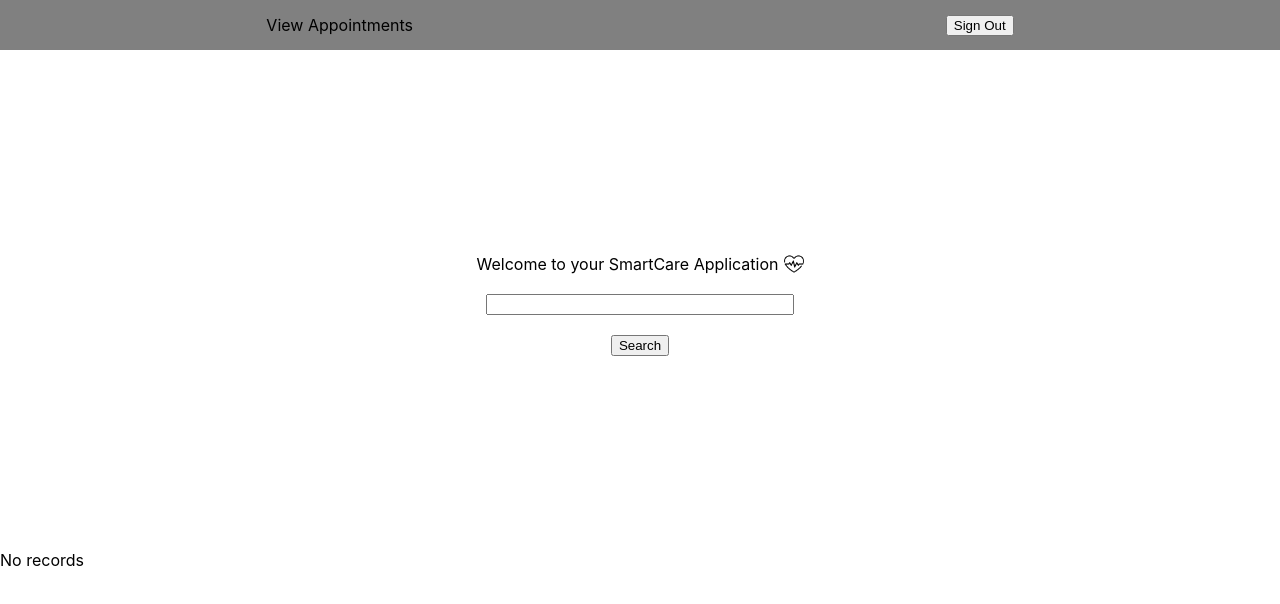
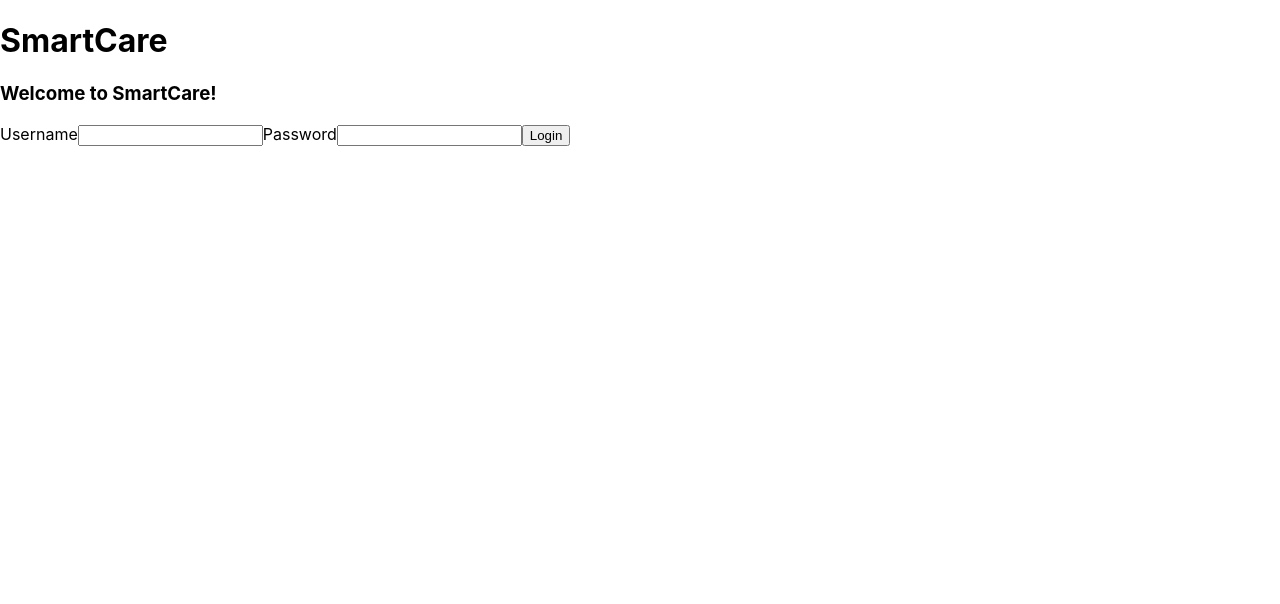
Before and after one commit to pavan0810/SmartCare, a React (Create React App) app in the folder client/: page /#/ in a window 1280 px wide. Shown: the top 604 px of the page. Built offline with nearby package versions, Linux system fonts and the light colour scheme.

Commit message:
login functionality

```diff
--- a/client/src/App.js
+++ b/client/src/App.js
@@ -2,6 +2,7 @@ import './App.css';
 import { HashRouter as Router, Routes, Route } from 'react-router-dom'
 import HomePage from './pages/HomePage'
 import MedicalHistoryPage from './pages/MedicalHistoryPage';
+import LoginPage from './pages/LoginPage';
 import { useState } from 'react'
 
 function App() {
@@ -14,7 +15,8 @@ function App() {
   return (
     <Router>
       <Routes>
-        <Route path='/' element={<HomePage setPatient={setPatient}/>}/>
+        <Route path='/' element={<LoginPage />}/>
+        <Route path='/homePage' element={<HomePage setPatient={setPatient}/>}/>
         <Route path='/medicalHistory' element={<MedicalHistoryPage patient={currentPatient}/>}/>
       </Routes>
     </Router>
--- a/client/src/components/Calendar.jsx
+++ b/client/src/components/Calendar.jsx
@@ -4,7 +4,9 @@ import timeGridPlugin from '@fullcalendar/timegrid'
 import interactionPlugin from '@fullcalendar/interaction'
 
 export default function Calendar() {
+    // get appointments from db of currently logged in doctor
     let appointments = {}
+
     let allAppointments = [
         { title: 'event 1', date: '2025-04-01' },
         { title: 'event 2', date: '2025-04-02' }
--- a/client/src/pages/HomePage.jsx
+++ b/client/src/pages/HomePage.jsx
@@ -27,7 +27,7 @@ export default function HomePage(props) {
     return(
         <>
             <header className="homePageHeader">
-                <span>View Appointments</span>
+                <button>View Appointments</button>
                 <button>Sign Out</button>
             </header>
             <div className='patientSearch'>
--- /dev/null
+++ b/client/src/pages/LoginPage.jsx
@@ -0,0 +1,55 @@
+import { useState } from 'react'
+import { useNavigate } from "react-router-dom"
+export default function LoginPage() {
+    const navigate  = useNavigate();
+    const [ username , setUsername] = useState('');
+    const [ password , setPassword] = useState('');
+
+    function handleUsernameChange(event) {
+        setUsername(event.target.value);
+    }
+
+    function handlePasswordChange(event) {
+        setPassword(event.target.value);
+    }
+
+    function handleSubmit(event) {
+        event.preventDefault();
+    }
+
+    async function handleLogin() {
+        console.log(`username: ${username} and password:${password}`);
+        const response = await fetch("http://localhost:5000/signin/doctors", {
+            method: 'POST',
+            headers: {
+              'Content-Type': 'application/json'
+            },
+            body: JSON.stringify({"username": username, "password": password})
+        });
+        const result = await response.json();
+        if(result.login === true) {
+            alert(result.message);
+            navigate('/homePage');
+        } else {
+            alert(result.message);
+        }
+    }
+
+    return(
+        <div>
+            <div>
+                <h1>SmartCare</h1>
+            </div>
+            <div>
+                <h3>Welcome to SmartCare!</h3>
+                <form onSubmit={handleSubmit}>
+                    <label htmlFor="username">Username</label>
+                    <input onChange={handleUsernameChange} type="text" name="username" id="username" required/>
+                    <label htmlFor="password">Password</label>
+                    <input onChange={handlePasswordChange} type="password" name="password" id="password" required/>
+                    <button onClick={handleLogin}>Login</button>
+                </form>
+            </div>
+        </div>
+    );
+}
```
Also changed, not shown: 1 other file (tests, documents, lock files or other folders).
